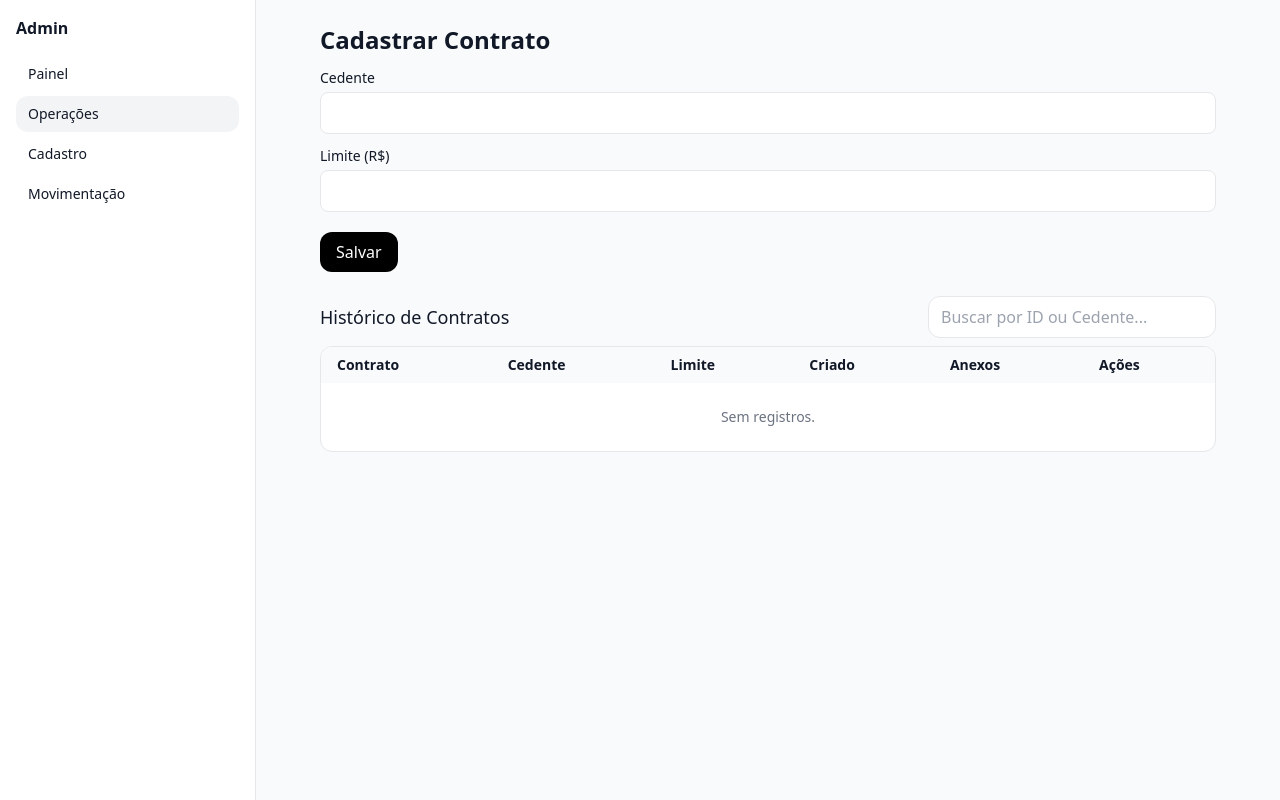
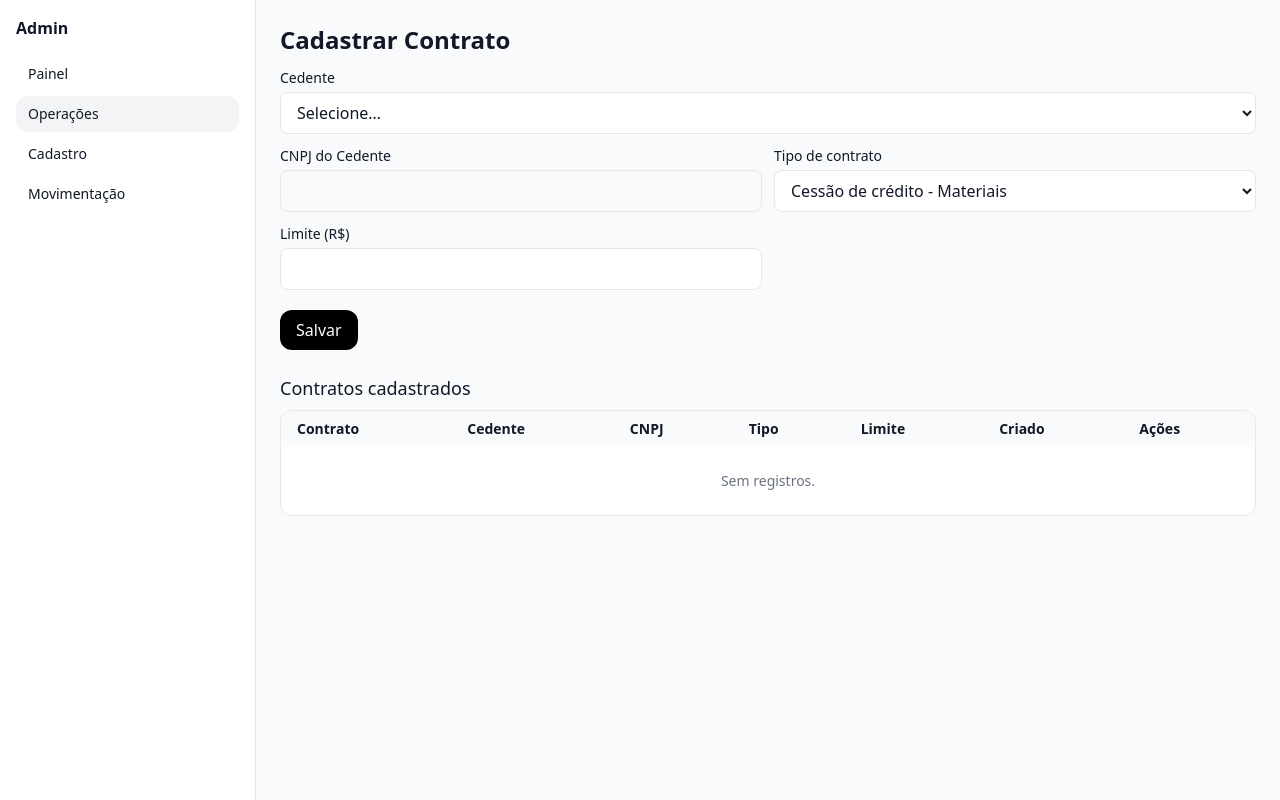
Before and after one commit to Diamank/adminv11, a Next.js app: page /operacoes/novo-contrato in a window 1280 px wide. Built offline with nearby package versions, Linux system fonts and the light colour scheme.

Commit message:
Update novo-contrato.tsx

```diff
--- a/src/pages/operacoes/novo-contrato.tsx
+++ b/src/pages/operacoes/novo-contrato.tsx
@@ -1,112 +1,132 @@
-import { useEffect, useMemo, useRef, useState } from 'react'
+import { useEffect, useMemo, useState } from 'react'
 import AdminLayout from '@/components/AdminLayout'
+import { cedentesMock } from '@/mocks/cedentes' // precisa ter: {id, razao (ou nome), cnpj}
+
+type TipoContrato = 'Cessão de crédito - Materiais' | 'Cessão de crédito - Serviços'
 
 type Contrato = {
   id: string
-  cedente: string
+  cedenteId: string
+  cedenteNome: string
+  cnpjCedente: string
+  tipo: TipoContrato
   limite: number
   criadoEm: string
-  anexos?: { name: string; size: number }[]
 }
 
-const LS_KEY = 'ops_contratos_v1'
+const LS_KEY = 'ops_contratos_v2'
+
+// util
+const money = (v: number) =>
+  v.toLocaleString('pt-BR', { style: 'currency', currency: 'BRL' })
 
 export default function NovoContrato() {
-  // ------ formulário ------
-  const [cedente, setCedente] = useState('')
+  // form
+  const [cedenteId, setCedenteId] = useState('')
+  const [tipo, setTipo] = useState<TipoContrato>('Cessão de crédito - Materiais')
   const [limite, setLimite] = useState<number | ''>('')
 
-  // ------ storage/histórico ------
-  const [items, setItems] = useState<Contrato[]>([])
-  const [q, setQ] = useState('')
-  const fileRef = useRef<HTMLInputElement>(null)
+  // store
+  const [itens, setItens] = useState<Contrato[]>([])
+  const cedentesOpts = useMemo(
+    () =>
+      cedentesMock.map((c: any) => ({
+        value: c.id,
+        label: c.razao || c.nome || '—',
+        cnpj: c.cnpj,
+      })),
+    []
+  )
+  const cedenteSel = useMemo(
+    () => cedentesOpts.find((o) => o.value === cedenteId),
+    [cedentesOpts, cedenteId]
+  )
 
   useEffect(() => {
     try {
       const raw = localStorage.getItem(LS_KEY)
-      setItems(raw ? JSON.parse(raw) : [])
+      setItens(raw ? JSON.parse(raw) : [])
     } catch {
-      setItems([])
+      setItens([])
     }
   }, [])
 
   const persist = (next: Contrato[]) => {
-    setItems(next)
-    try { localStorage.setItem(LS_KEY, JSON.stringify(next)) } catch {}
+    setItens(next)
+    try {
+      localStorage.setItem(LS_KEY, JSON.stringify(next))
+    } catch {}
   }
 
-  const handleSubmit = (e: React.FormEvent) => {
+  const onSubmit = (e: React.FormEvent) => {
     e.preventDefault()
-    if (!cedente || !limite) return
-
+    if (!cedenteId || !limite) return
     const novo: Contrato = {
       id: 'CT-' + Date.now(),
-      cedente,
+      cedenteId,
+      cedenteNome: cedenteSel?.label || '',
+      cnpjCedente: cedenteSel?.cnpj || '',
+      tipo,
       limite: Number(limite),
       criadoEm: new Date().toISOString().slice(0, 10),
-      anexos: [],
     }
-    persist([novo, ...items])
-    setCedente('')
+    persist([novo, ...itens])
     setLimite('')
+    setCedenteId('')
+    setTipo('Cessão de crédito - Materiais')
     alert('Contrato salvo!')
   }
 
-  const edit = (id: string) => {
-    const it = items.find(i => i.id === id)
-    if (!it) return
-    const novoLimite = prompt('Novo limite (R$):', String(it.limite))
-    if (novoLimite) {
-      persist(items.map(i => (i.id === id ? { ...i, limite: Number(novoLimite) } : i)))
-    }
+  const remover = (id: string) => {
+    if (!confirm('Excluir contrato?')) return
+    persist(itens.filter((i) => i.id !== id))
   }
-
-  const attach = (id: string) => {
-    const el = fileRef.current
-    if (!el) return
-    el.onchange = () => {
-      const f = el.files?.[0]
-      if (f) {
-        const anexos = (items.find(x => x.id === id)?.anexos || []).concat([{ name: f.name, size: f.size }])
-        persist(items.map(i => (i.id === id ? { ...i, anexos } : i)))
-      }
-      el.value = ''
-    }
-    el.click()
-  }
-
-  const remove = (id: string) => {
-    if (!confirm('Excluir contrato?')) return
-    persist(items.filter(i => i.id !== id))
-  }
-
-  const filtered = useMemo(() => {
-    const s = q.trim().toLowerCase()
-    if (!s) return items
-    return items.filter(i =>
-      i.id.toLowerCase().includes(s) || i.cedente.toLowerCase().includes(s)
-    )
-  }, [items, q])
-
-  const fmtMoney = (v: number) =>
-    v.toLocaleString('pt-BR', { style: 'currency', currency: 'BRL' })
 
   return (
     <AdminLayout>
-      <div className="max-w-4xl mx-auto">
+      <div className="max-w-5xl mx-auto">
         <h1 className="text-2xl font-semibold mb-3">Cadastrar Contrato</h1>
 
-        {/* Form */}
-        <form onSubmit={handleSubmit} className="space-y-3 mb-6">
+        {/* Formulário */}
+        <form onSubmit={onSubmit} className="grid grid-cols-1 sm:grid-cols-2 gap-3 mb-6">
+          <div className="sm:col-span-2">
+            <label className="block text-sm mb-1">Cedente</label>
+            <select
+              className="w-full border rounded-lg px-3 py-2 bg-white"
+              value={cedenteId}
+              onChange={(e) => setCedenteId(e.target.value)}
+              required
+            >
+              <option value="">Selecione…</option>
+              {cedentesOpts.map((o) => (
+                <option key={o.value} value={o.value}>
+                  {o.label}
+                </option>
+              ))}
+            </select>
+          </div>
+
           <div>
-            <label className="block text-sm mb-1">Cedente</label>
+            <label className="block text-sm mb-1">CNPJ do Cedente</label>
             <input
-              className="w-full border rounded-lg px-3 py-2 bg-white"
-              value={cedente}
-              onChange={e => setCedente(e.target.value)}
-              required
+              className="w-full border rounded-lg px-3 py-2 bg-gray-50"
+              value={cedenteSel?.cnpj || ''}
+              readOnly
             />
           </div>
+
+          <div>
+            <label className="block text-sm mb-1">Tipo de contrato</label>
+            <select
+              className="w-full border rounded-lg px-3 py-2 bg-white"
+              value={tipo}
+              onChange={(e) => setTipo(e.target.value as TipoContrato)}
+            >
+              <option value="Cessão de crédito - Materiais">Cessão de crédito - Materiais</option>
+              <option value="Cessão de crédito - Serviços">Cessão de crédito - Serviços</option>
+            </select>
+          </div>
+
           <div>
             <label className="block text-sm mb-1">Limite (R$)</label>
             <input
@@ -114,57 +134,47 @@ export default function NovoContrato() {
               step="0.01"
               className="w-full border rounded-lg px-3 py-2 bg-white"
               value={limite}
-              onChange={e => setLimite(e.target.value === '' ? '' : Number(e.target.value))}
+              onChange={(e) => setLimite(e.target.value === '' ? '' : Number(e.target.value))}
               required
             />
           </div>
 
-          <div className="pt-2">
+          <div className="sm:col-span-2 pt-2">
             <button className="px-4 py-2 rounded-xl bg-black text-white">Salvar</button>
           </div>
         </form>
 
-        {/* Histórico */}
-        <input ref={fileRef} type="file" className="hidden" />
-        <div className="flex items-center justify-between mb-2">
-          <h2 className="text-lg font-medium">Histórico de Contratos</h2>
-          <input
-            value={q}
-            onChange={(e) => setQ(e.target.value)}
-            placeholder="Buscar por ID ou Cedente..."
-            className="border rounded-xl px-3 py-2 bg-white w-72"
-          />
-        </div>
-
+        {/* Histórico simples */}
+        <h2 className="text-lg font-medium mb-2">Contratos cadastrados</h2>
         <div className="overflow-auto rounded-xl border bg-white">
           <table className="w-full text-sm">
             <thead className="bg-gray-50">
               <tr className="text-left">
                 <th className="px-4 py-2">Contrato</th>
                 <th className="px-4 py-2">Cedente</th>
+                <th className="px-4 py-2">CNPJ</th>
+                <th className="px-4 py-2">Tipo</th>
                 <th className="px-4 py-2">Limite</th>
                 <th className="px-4 py-2">Criado</th>
-                <th className="px-4 py-2">Anexos</th>
                 <th className="px-4 py-2">Ações</th>
               </tr>
             </thead>
             <tbody>
-              {filtered.length === 0 && (
-                <tr><td colSpan={6} className="px-4 py-6 text-center text-gray-500">Sem registros.</td></tr>
+              {itens.length === 0 && (
+                <tr><td colSpan={7} className="px-4 py-6 text-center text-gray-500">Sem registros.</td></tr>
               )}
-              {filtered.map(i => (
+              {itens.map((i) => (
                 <tr key={i.id} className="border-t">
                   <td className="px-4 py-2">{i.id}</td>
-                  <td className="px-4 py-2">{i.cedente}</td>
-                  <td className="px-4 py-2">{fmtMoney(i.limite)}</td>
+                  <td className="px-4 py-2">{i.cedenteNome}</td>
+                  <td className="px-4 py-2">{i.cnpjCedente}</td>
+                  <td className="px-4 py-2">{i.tipo}</td>
+                  <td className="px-4 py-2">{money(i.limite)}</td>
                   <td className="px-4 py-2">{i.criadoEm}</td>
-                  <td className="px-4 py-2">{i.anexos?.map(a => a.name).join(', ') || '—'}</td>
                   <td className="px-4 py-2">
-                    <div className="flex gap-2">
-                      <button className="px-2 py-1 border rounded" onClick={() => edit(i.id)}>Editar</button>
-                      <button className="px-2 py-1 border rounded" onClick={() => attach(i.id)}>Anexar</button>
-                      <button className="px-2 py-1 border rounded text-red-600" onClick={() => remove(i.id)}>Excluir</button>
-                    </div>
+                    <button className="px-2 py-1 border rounded text-red-600" onClick={() => remover(i.id)}>
+                      Excluir
+                    </button>
                   </td>
                 </tr>
               ))}
```
